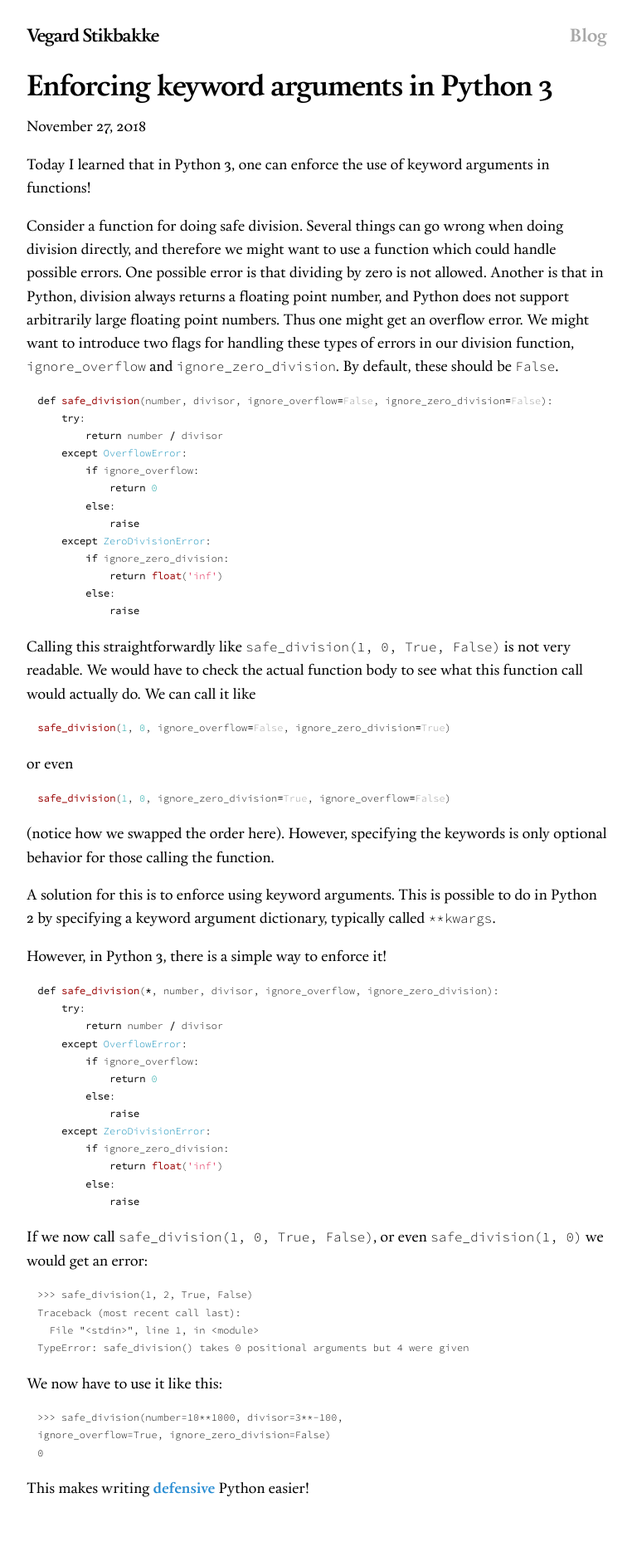
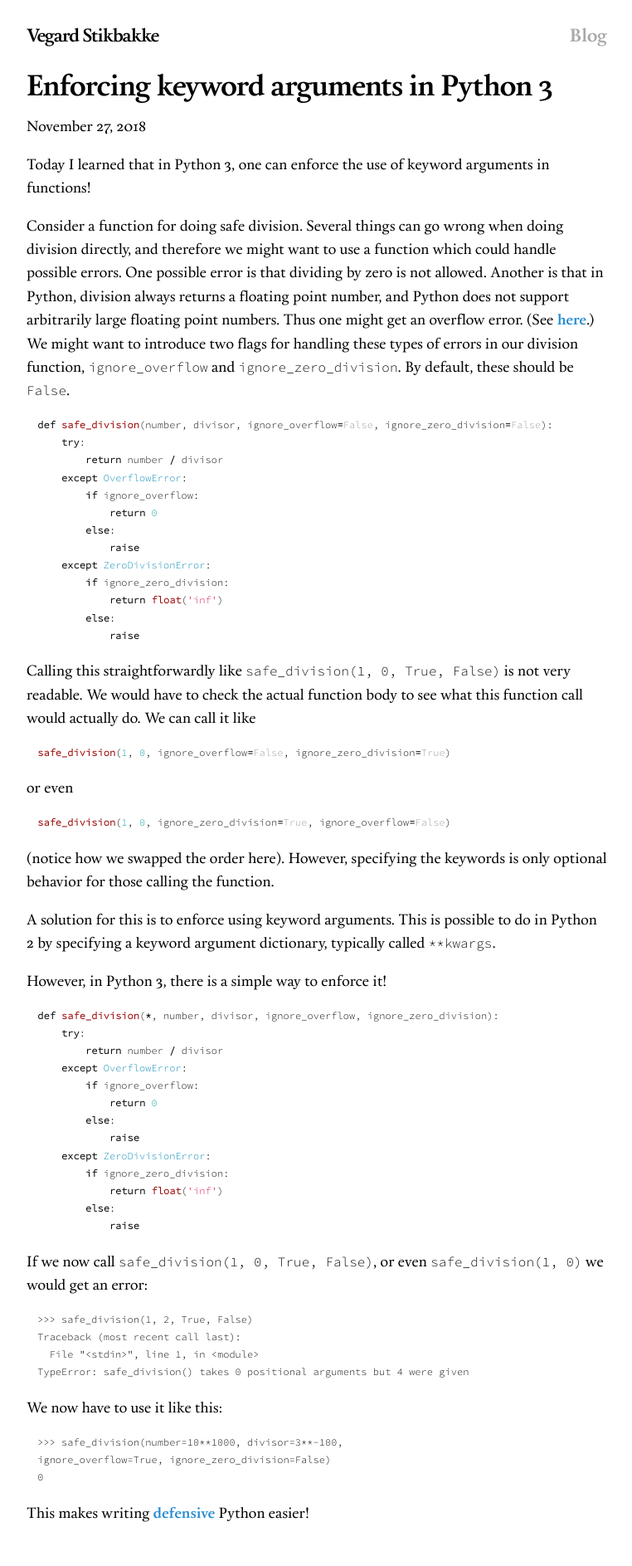
Before and after one commit to vegarsti/vegarsti.github.io, a Jekyll site: the page built from _posts/2018-11-27-python-keyword-only.md, in a window 1280 px wide. Shown: the whole page at 83% size, without its empty margins (258-1020 px from the left). Built offline with Jekyll 4.4.1, drawn with Linux system fonts in a browser that asks for light colours; nearby versions of some CDN libraries; before the commit the page ends 1857 px from its top, so only the background shows below that.

Commit message:
Add link to Stack Overflow re overflow error

````diff
--- a/_posts/2018-11-27-python-keyword-only.md
+++ b/_posts/2018-11-27-python-keyword-only.md
@@ -5,7 +5,7 @@ title: Enforcing keyword arguments in Python 3
 
 Today I learned that in Python 3, one can enforce the use of keyword arguments in functions!
 
-Consider a function for doing safe division. Several things can go wrong when doing division directly, and therefore we might want to use a function which could handle possible errors. One possible error is that dividing by zero is not allowed. Another is that in Python, division always returns a floating point number, and Python does not support arbitrarily large floating point numbers. Thus one might get an overflow error. We might want to introduce two flags for handling these types of errors in our division function, `ignore_overflow` and `ignore_zero_division`. By default, these should be `False`.
+Consider a function for doing safe division. Several things can go wrong when doing division directly, and therefore we might want to use a function which could handle possible errors. One possible error is that dividing by zero is not allowed. Another is that in Python, division always returns a floating point number, and Python does not support arbitrarily large floating point numbers. Thus one might get an overflow error. (See [here](https://stackoverflow.com/questions/27946595/how-to-manage-division-of-huge-numbers-in-python).) We might want to introduce two flags for handling these types of errors in our division function, `ignore_overflow` and `ignore_zero_division`. By default, these should be `False`.
 
 ```python
 def safe_division(number, divisor, ignore_overflow=False, ignore_zero_division=False):
````
